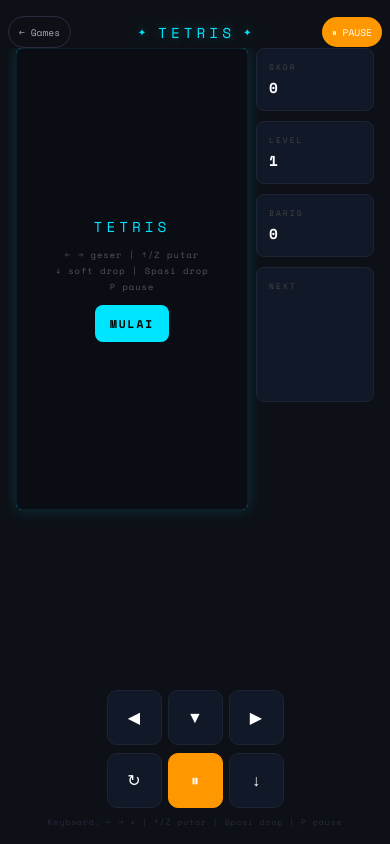
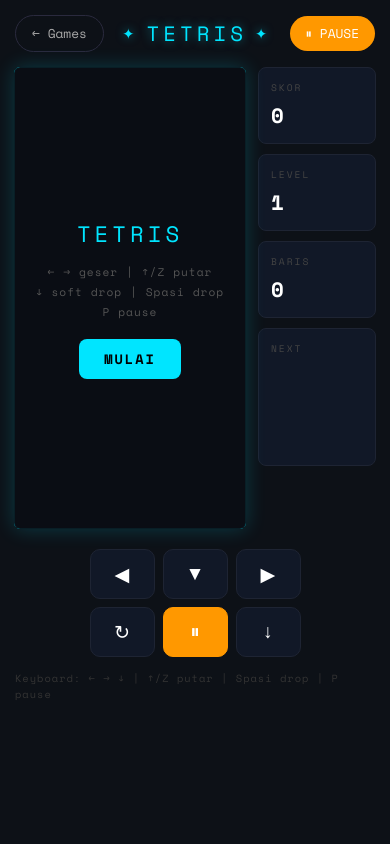
Before and after one commit to qusthulani/tetris, a plain HTML site: page index.html in a window 390 px wide. Drawn offline with nearby package versions, Linux system fonts and the light colour scheme.

Commit message:
Add files via upload

```diff
--- a/index.html
+++ b/index.html
@@ -9,24 +9,17 @@
 
         * { margin: 0; padding: 0; box-sizing: border-box; }
 
-        html, body {
-            width: 100%; height: 100%;
-            overflow: hidden;
+        body {
+            font-family: 'Space Mono', monospace;
             background: #0d1117;
-            font-family: 'Space Mono', monospace;
-            color: white;
-            user-select: none;
-            -webkit-user-select: none;
-        }
-
-        .screen {
-            width: 100vw;
-            height: 100vh;
+            min-height: 100vh;
             display: flex;
             flex-direction: column;
             align-items: center;
-            justify-content: space-between;
-            padding: clamp(8px, 2vh, 16px) clamp(8px, 2vw, 16px);
+            color: white;
+            padding: 15px;
+            user-select: none;
+            overflow-x: hidden;
         }
 
         /* Top Bar */
@@ -36,17 +29,17 @@
             justify-content: space-between;
             width: 100%;
             max-width: 520px;
-            flex-shrink: 0;
+            margin-bottom: 15px;
         }
 
         .back-btn {
             background: transparent;
             border: 1px solid #2a2a3e;
             color: #aaa;
-            padding: clamp(5px, 1vh, 8px) clamp(10px, 2vw, 16px);
+            padding: 8px 16px;
             border-radius: 20px;
             font-family: 'Space Mono', monospace;
-            font-size: clamp(0.6em, 1.5vw, 0.8em);
+            font-size: 0.8em;
             cursor: pointer;
             text-decoration: none;
             transition: all 0.2s;
@@ -55,27 +48,30 @@
         .back-btn:hover { border-color: #00e5ff; color: #00e5ff; }
 
         .title {
-            font-size: clamp(0.9em, 2.5vw, 1.3em);
+            font-size: 1.3em;
             letter-spacing: 4px;
             color: #00e5ff;
-            text-shadow: 0 0 10px rgba(0, 229, 255, 0.4);
+            text-shadow: 0 0 10px rgba(0, 229, 255, 0.5);
             display: flex;
             align-items: center;
             gap: 8px;
         }
 
-        .title span { font-size: 0.7em; }
+        .title span { font-size: 0.7em; color: #00e5ff; }
 
         .pause-btn {
             background: #ff9800;
             border: none;
             color: white;
-            padding: clamp(5px, 1vh, 8px) clamp(10px, 2vw, 16px);
+            padding: 8px 16px;
             border-radius: 20px;
             font-family: 'Space Mono', monospace;
-            font-size: clamp(0.6em, 1.5vw, 0.8em);
+            font-size: 0.8em;
             cursor: pointer;
             transition: all 0.2s;
+            display: flex;
+            align-items: center;
+            gap: 5px;
         }
 
         .pause-btn:hover { background: #e68900; }
@@ -83,24 +79,19 @@
         /* Game Area */
         .game-area {
             display: flex;
-            gap: clamp(8px, 2vw, 15px);
+            gap: 12px;
             align-items: flex-start;
-            flex: 1;
-            width: 100%;
-            max-width: 520px;
-            justify-content: center;
-            overflow: hidden;
         }
 
+        /* Board */
         .board-wrap {
             position: relative;
-            flex-shrink: 0;
         }
 
         canvas#board {
             border: 1.5px solid #00e5ff;
             border-radius: 6px;
-            box-shadow: 0 0 15px rgba(0, 229, 255, 0.15);
+            box-shadow: 0 0 20px rgba(0, 229, 255, 0.2);
             display: block;
             background: #0a0e14;
         }
@@ -113,19 +104,19 @@
             flex-direction: column;
             align-items: center;
             justify-content: center;
-            gap: 10px;
+            gap: 12px;
             background: rgba(10, 14, 20, 0.92);
             border-radius: 6px;
         }
 
         .overlay-title {
-            font-size: clamp(0.9em, 2.5vw, 1.3em);
+            font-size: 1.4em;
             letter-spacing: 4px;
             color: #00e5ff;
         }
 
         .overlay-sub {
-            font-size: clamp(0.55em, 1.5vw, 0.7em);
+            font-size: 0.7em;
             color: #555;
             letter-spacing: 1px;
             text-align: center;
@@ -136,74 +127,78 @@
             background: #00e5ff;
             color: #000;
             border: none;
-            padding: clamp(7px, 1.5vh, 10px) clamp(15px, 3vw, 25px);
+            padding: 10px 25px;
             font-family: 'Space Mono', monospace;
-            font-size: clamp(0.7em, 1.8vw, 0.85em);
+            font-size: 0.85em;
             letter-spacing: 2px;
             border-radius: 8px;
             cursor: pointer;
             font-weight: 700;
             transition: all 0.2s;
+            margin-top: 5px;
         }
 
-        .start-btn:hover { background: #00cfea; transform: translateY(-2px); }
+        .start-btn:hover {
+            background: #00cfea;
+            transform: translateY(-2px);
+        }
 
         /* Side Panel */
         .side-panel {
             display: flex;
             flex-direction: column;
-            gap: clamp(6px, 1.5vh, 10px);
-            flex-shrink: 0;
+            gap: 10px;
+            min-width: 100px;
         }
 
         .panel-box {
             background: #111827;
             border: 1px solid #1e2433;
             border-radius: 8px;
-            padding: clamp(8px, 1.5vh, 12px);
-            min-width: clamp(70px, 15vw, 100px);
+            padding: 12px;
         }
 
         .panel-label {
-            font-size: clamp(0.5em, 1.2vw, 0.6em);
+            font-size: 0.6em;
             color: #444;
             letter-spacing: 2px;
             text-transform: uppercase;
-            margin-bottom: 4px;
+            margin-bottom: 6px;
         }
 
         .panel-value {
-            font-size: clamp(0.9em, 2.2vw, 1.2em);
+            font-size: 1.3em;
             color: #fff;
             font-weight: 700;
         }
 
-        #nextCanvas { display: block; margin: 5px auto 0; }
+        #nextCanvas {
+            display: block;
+            margin: 5px auto 0;
+        }
 
         /* Controls */
         .controls-wrap {
+            margin-top: 20px;
             display: flex;
             flex-direction: column;
             align-items: center;
-            gap: clamp(5px, 1.5vh, 8px);
-            flex-shrink: 0;
-            width: 100%;
-            max-width: 520px;
+            gap: 8px;
         }
 
         .controls-row {
             display: flex;
-            gap: clamp(6px, 1.5vw, 8px);
+            gap: 8px;
         }
 
         .ctrl-btn {
-            width: clamp(55px, 14vw, 70px);
-            height: clamp(44px, 10vh, 55px);
+            width: 70px;
+            height: 55px;
             background: #111827;
             border: 1px solid #1e2433;
             border-radius: 10px;
             color: #fff;
-            font-size: clamp(1em, 2.5vw, 1.2em);
+            font-size: 1.2em;
             cursor: pointer;
             display: flex;
             align-items: center;
@@ -212,26 +207,44 @@
             -webkit-tap-highlight-color: transparent;
         }
 
-        .ctrl-btn.pause-ctrl { background: #ff9800; border-color: #ff9800; }
-        .ctrl-btn:active { background: #1a2233; transform: scale(0.95); }
-        .ctrl-btn.pause-ctrl:active { background: #e68900; }
+        .ctrl-btn.pause-ctrl {
+            background: #ff9800;
+            border-color: #ff9800;
+        }
+
+        .ctrl-btn:active {
+            background: #1a2233;
+            transform: scale(0.95);
+        }
+
+        .ctrl-btn.pause-ctrl:active {
+            background: #e68900;
+        }
 
         .keyboard-hint {
-            font-size: clamp(0.5em, 1.2vw, 0.65em);
-            color: #2a2a3e;
+            font-size: 0.65em;
+            color: #333;
             letter-spacing: 1px;
+            margin-top: 5px;
+        }
+
+        @media (max-width: 480px) {
+            .side-panel { min-width: 85px; }
+            .ctrl-btn { width: 65px; height: 50px; }
         }
     </style>
 </head>
 <body>
-    <div class="screen">
+    <!-- Top Bar -->
     <div class="topbar">
         <a href="javascript:history.back()" class="back-btn">← Games</a>
         <div class="title"><span>✦</span> TETRIS <span>✦</span></div>
         <button class="pause-btn" onclick="togglePause()">⏸ PAUSE</button>
     </div>
 
+    <!-- Game Area -->
     <div class="game-area">
+        <!-- Board -->
         <div class="board-wrap">
             <canvas id="board"></canvas>
             <div class="overlay" id="overlay">
@@ -241,6 +254,7 @@
             </div>
         </div>
 
+        <!-- Side Panel -->
         <div class="side-panel">
             <div class="panel-box">
                 <div class="panel-label">Skor</div>
@@ -261,6 +275,7 @@
         </div>
     </div>
 
+    <!-- Mobile Controls -->
     <div class="controls-wrap">
         <div class="controls-row">
             <button class="ctrl-btn" onclick="moveLeft()">◀</button>
@@ -274,7 +289,6 @@
         </div>
         <div class="keyboard-hint">Keyboard: ← → ↓ | ↑/Z putar | Spasi drop | P pause</div>
     </div>
-    </div>
 
     <script>
         const board = document.getElementById('board');
@@ -283,38 +297,15 @@
         const nCtx = nextCanvas.getContext('2d');
 
         const COLS = 10, ROWS = 20;
-
-        // Calculate cell size based on available space
-        function calcCell() {
-            const maxH = (window.innerHeight - 180) / ROWS;
-            const maxW = (window.innerWidth - 160) / COLS;
-            return Math.floor(Math.min(maxH, maxW, 30));
-        }
-
-        let CELL = calcCell();
-
-        function resizeCanvas() {
-            CELL = calcCell();
+        const CELL = Math.min(Math.floor((window.innerWidth - 160) / COLS), 30);
         board.width = COLS * CELL;
         board.height = ROWS * CELL;
         nextCanvas.width = 4 * CELL;
         nextCanvas.height = 4 * CELL;
-            draw();
-            drawNext();
-        }
 
-        window.addEventListener('resize', resizeCanvas);
-        resizeCanvas();
-
-        // Simple solid colors like screenshot
         const COLORS = {
-            I: '#00bcd4',
-            O: '#ffd600',
-            T: '#9c27b0',
-            S: '#4caf50',
-            Z: '#f44336',
-            J: '#1565c0',
-            L: '#ff9800',
+            I: '#00e5ff', O: '#ffd600', T: '#aa00ff',
+            S: '#00e676', Z: '#ff1744', J: '#2979ff', L: '#ff9100'
         };
 
         const SHAPES = {
@@ -362,38 +353,54 @@
             );
             const prev = piece.shape;
             piece.shape = rotated;
+            // Wall kick
             if (collides()) {
                 piece.x--;
-                if (collides()) { piece.x += 2; if (collides()) { piece.x--; piece.shape = prev; } }
+                if (collides()) {
+                    piece.x += 2;
+                    if (collides()) {
+                        piece.x--;
+                        piece.shape = prev;
+                    }
+                }
             }
             draw();
         }
 
         function moveLeft() {
             if (!running || paused || !piece) return;
-            piece.x--; if (collides()) piece.x++; draw();
+            piece.x--;
+            if (collides()) piece.x++;
+            draw();
         }
 
         function moveRight() {
             if (!running || paused || !piece) return;
-            piece.x++; if (collides()) piece.x--; draw();
+            piece.x++;
+            if (collides()) piece.x--;
+            draw();
         }
 
         function softDrop() {
             if (!running || paused || !piece) return;
-            piece.y++; if (collides()) { piece.y--; land(); } draw();
+            piece.y++;
+            if (collides()) { piece.y--; land(); }
+            draw();
         }
 
         function hardDrop() {
             if (!running || paused || !piece) return;
             while (!collides({...piece, y: piece.y + 1})) piece.y++;
-            land(); draw();
+            land();
+            draw();
         }
 
         function mergePiece() {
             piece.shape.forEach((row, r) => {
                 row.forEach((val, c) => {
-                    if (val && piece.y + r >= 0) grid[piece.y + r][piece.x + c] = piece.color;
+                    if (val && piece.y + r >= 0) {
+                        grid[piece.y + r][piece.x + c] = piece.color;
+                    }
                 });
             });
         }
@@ -402,7 +409,8 @@
             let cleared = 0;
             for (let r = ROWS - 1; r >= 0; r--) {
                 if (grid[r].every(c => c !== null)) {
-                    grid.splice(r, 1); grid.unshift(Array(COLS).fill(null));
+                    grid.splice(r, 1);
+                    grid.unshift(Array(COLS).fill(null));
                     cleared++; r++;
                 }
             }
@@ -411,41 +419,30 @@
                 score += (pts[cleared] || 800) * level;
                 lines += cleared;
                 level = Math.floor(lines / 10) + 1;
-                updateUI(); resetInterval();
+                updateUI();
+                resetInterval();
             }
         }
 
         function land() {
-            mergePiece(); clearLines();
-            piece = nextPiece; nextPiece = randomPiece();
+            mergePiece();
+            clearLines();
+            piece = nextPiece;
+            nextPiece = randomPiece();
             if (collides()) return gameOver();
             drawNext();
         }
 
         function tick() {
             if (!running || paused) return;
-            piece.y++; if (collides()) { piece.y--; land(); } draw();
+            piece.y++;
+            if (collides()) { piece.y--; land(); }
+            draw();
         }
 
         function resetInterval() {
             clearInterval(gameInterval);
             gameInterval = setInterval(tick, Math.max(80, 600 - (level - 1) * 55));
-        }
-
-        function drawCell(c, x, y, color, alpha = 1) {
-            // Solid block like screenshot
-            c.globalAlpha = alpha;
-            c.fillStyle = color;
-            c.fillRect(x * CELL + 1, y * CELL + 1, CELL - 2, CELL - 2);
-            // Highlight top-left
-            c.fillStyle = 'rgba(255,255,255,0.3)';
-            c.fillRect(x * CELL + 1, y * CELL + 1, CELL - 2, 3);
-            c.fillRect(x * CELL + 1, y * CELL + 1, 3, CELL - 2);
-            // Shadow bottom-right
-            c.fillStyle = 'rgba(0,0,0,0.3)';
-            c.fillRect(x * CELL + 1, y * CELL + CELL - 3, CELL - 2, 2);
-            c.fillRect(x * CELL + CELL - 3, y * CELL + 1, 2, CELL - 2);
-            c.globalAlpha = 1;
         }
 
         function draw() {
@@ -455,32 +452,59 @@
             ctx.strokeStyle = '#0f1520';
             ctx.lineWidth = 0.5;
             for (let x = 0; x <= COLS; x++) {
-                ctx.beginPath(); ctx.moveTo(x * CELL, 0); ctx.lineTo(x * CELL, board.height); ctx.stroke();
+                ctx.beginPath();
+                ctx.moveTo(x * CELL, 0);
+                ctx.lineTo(x * CELL, board.height);
+                ctx.stroke();
             }
             for (let y = 0; y <= ROWS; y++) {
-                ctx.beginPath(); ctx.moveTo(0, y * CELL); ctx.lineTo(board.width, y * CELL); ctx.stroke();
+                ctx.beginPath();
+                ctx.moveTo(0, y * CELL);
+                ctx.lineTo(board.width, y * CELL);
+                ctx.stroke();
             }
 
             // Placed pieces
             grid.forEach((row, r) => {
-                row.forEach((color, c) => { if (color) drawCell(ctx, c, r, color); });
+                row.forEach((color, c) => {
+                    if (color) drawCell(ctx, c, r, color);
+                });
             });
 
+            // Ghost piece
             if (piece) {
-                // Ghost
                 let ghost = {...piece, shape: piece.shape.map(r => [...r])};
                 while (!collides({...ghost, y: ghost.y + 1})) ghost.y++;
                 ghost.shape.forEach((row, r) => {
                     row.forEach((val, c) => {
-                        if (val && ghost.y + r >= 0) drawCell(ctx, ghost.x + c, ghost.y + r, piece.color, 0.15);
+                        if (val && ghost.y + r >= 0) {
+                            ctx.fillStyle = piece.color + '25';
+                            ctx.fillRect((ghost.x + c) * CELL + 1, (ghost.y + r) * CELL + 1, CELL - 2, CELL - 2);
+                        }
                     });
                 });
 
                 // Active piece
                 piece.shape.forEach((row, r) => {
-                    row.forEach((val, c) => { if (val) drawCell(ctx, piece.x + c, piece.y + r, piece.color); });
+                    row.forEach((val, c) => {
+                        if (val) drawCell(ctx, piece.x + c, piece.y + r, piece.color);
+                    });
                 });
             }
+        }
+
+        function drawCell(c, x, y, color) {
+            c.fillStyle = color + '33';
+            c.fillRect(x * CELL + 1, y * CELL + 1, CELL - 2, CELL - 2);
+            c.fillStyle = color;
+            c.fillRect(x * CELL + 1, y * CELL + 1, CELL - 2, 3);
+            c.fillRect(x * CELL + 1, y * CELL + 1, 3, CELL - 2);
+            c.fillStyle = color + 'aa';
+            c.fillRect(x * CELL + 1, y * CELL + CELL - 3, CELL - 2, 2);
+            c.fillRect(x * CELL + CELL - 3, y * CELL + 1, 2, CELL - 2);
+            c.strokeStyle = color;
+            c.lineWidth = 1;
+            c.strokeRect(x * CELL + 1, y * CELL + 1, CELL - 2, CELL - 2);
         }
 
         function drawNext() {
@@ -489,7 +513,9 @@
             const ox = Math.floor((4 - nextPiece.shape[0].length) / 2);
             const oy = Math.floor((4 - nextPiece.shape.length) / 2);
             nextPiece.shape.forEach((row, r) => {
-                row.forEach((val, c) => { if (val) drawCell(nCtx, ox + c, oy + r, nextPiece.color); });
+                row.forEach((val, c) => {
+                    if (val) drawCell(nCtx, ox + c, oy + r, nextPiece.color);
+                });
             });
         }
 
@@ -503,21 +529,22 @@
             if (!running) return;
             paused = !paused;
             document.querySelector('.pause-btn').textContent = paused ? '▶ LANJUT' : '⏸ PAUSE';
+            if (paused) {
                 const overlay = document.getElementById('overlay');
-            if (paused) {
                 overlay.innerHTML = `
                     <div class="overlay-title">PAUSED</div>
                     <button class="start-btn" onclick="togglePause()">LANJUT</button>
                 `;
                 overlay.style.display = 'flex';
             } else {
-                overlay.style.display = 'none';
+                document.getElementById('overlay').style.display = 'none';
                 document.querySelector('.pause-btn').textContent = '⏸ PAUSE';
             }
         }
 
         function gameOver() {
-            clearInterval(gameInterval); running = false;
+            clearInterval(gameInterval);
+            running = false;
             const overlay = document.getElementById('overlay');
             overlay.innerHTML = `
                 <div class="overlay-title">GAME OVER</div>
@@ -530,9 +557,16 @@
         function startGame() {
             document.getElementById('overlay').style.display = 'none';
             document.querySelector('.pause-btn').textContent = '⏸ PAUSE';
-            grid = createGrid(); piece = randomPiece(); nextPiece = randomPiece();
-            score = 0; level = 1; lines = 0; paused = false;
-            updateUI(); drawNext(); running = true; resetInterval(); draw();
+            grid = createGrid();
+            piece = randomPiece();
+            nextPiece = randomPiece();
+            score = 0; level = 1; lines = 0;
+            paused = false;
+            updateUI();
+            drawNext();
+            running = true;
+            resetInterval();
+            draw();
         }
 
         document.addEventListener('keydown', e => {
```
Lines whose indentation alone changed are shown as unchanged.
